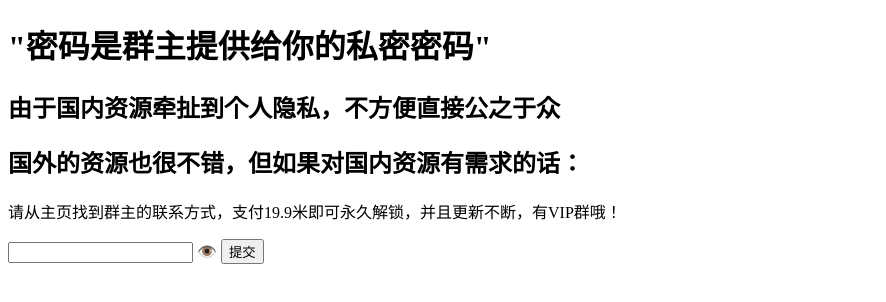
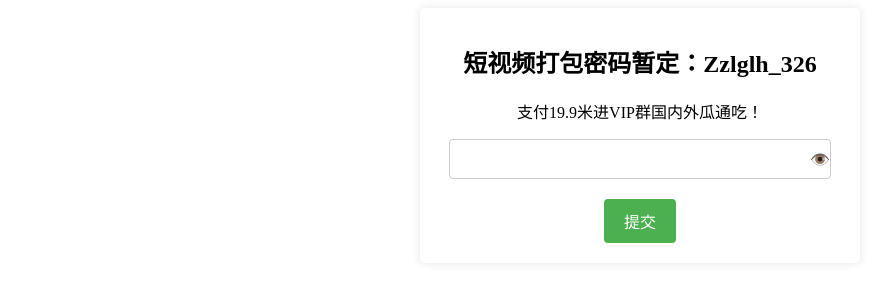
Before and after one commit to myidhfh/myi0326, a plain HTML site: page DSPMA.html in a window 1280 px wide. Both pictures are taken after a click on the element "👁️". Shown: the whole page, without its empty margins (0-886 px from the left). Drawn offline with Linux system fonts and the light colour scheme.

Commit message:
Update DSPMA.html

```diff
--- a/DSPMA.html
+++ b/DSPMA.html
@@ -2,41 +2,36 @@
 <html>
 <head>
   <title>密码验证</title>
-  <style>
-    #togglePassword {
-      cursor: pointer;
-    }
-  </style>
+  <link rel="stylesheet" href="css/guowaiMA.css"> <!-- 引入外部样式表 -->
 </head>
 <body>
-  <h1>"密码是群主提供给你的私密密码"</h1>
-  <h2>由于国内资源牵扯到个人隐私，不方便直接公之于众</h2>
-  <h2>国外的资源也很不错，但如果对国内资源有需求的话：</h2>
-  <p>请从主页找到群主的联系方式，支付19.9米即可永久解锁，并且更新不断，有VIP群哦！</p>
-  <form>
-    <input type="password" id="passwordInput">
-    <span id="togglePassword">👁️</span>
-    <button type="button" id="submitButton">提交</button>
-  </form>
+  <div class="container">
+    <h1>短视频打包密码暂定：Zzlglh_326</h1>
+    <p>支付19.9米进VIP群国内外瓜通吃！</p>
+    <form>
+      <div class="input-wrapper">
+        <input type="password" id="passwordInput" class="password-input">
+        <span id="togglePassword" class="toggle-password">👁️</span>
+      </div>
+      <button type="button" id="submitButton" class="submit-button">提交</button>
+    </form>
+  </div>
 
   <script>
     const passwordInput = document.getElementById('passwordInput');
     const togglePassword = document.getElementById('togglePassword');
     const submitButton = document.getElementById('submitButton');
-    const correctPassword = "Zzlglh_326"; // 将"your_password_here"替换为实际的正确密码
+    const correctPassword = "Zzlglh_326"; // 实际的正确密码
 
     togglePassword.addEventListener('click', function() {
-      if (passwordInput.type === 'password') {
-        passwordInput.type = 'text';
-      } else {
-        passwordInput.type = 'password';
-      }
+      passwordInput.type = passwordInput.type === 'password' ? 'text' : 'password';
+      togglePassword.textContent = passwordInput.type === 'password' ? '👁️' : '👁️'; // 切换显示密码可见性图标
     });
 
     submitButton.addEventListener('click', function() {
       const enteredPassword = passwordInput.value;
       if (enteredPassword === correctPassword) {
-        window.location.href = "DSP.html"; // 如果密码正确，跳转到下一个页面
+        window.location.href = "guowai.html"; // 如果密码正确，跳转到下一个页面
       } else {
         alert("密码不正确，请重新输入。"); // 如果密码不正确，显示警告信息
       }
```
